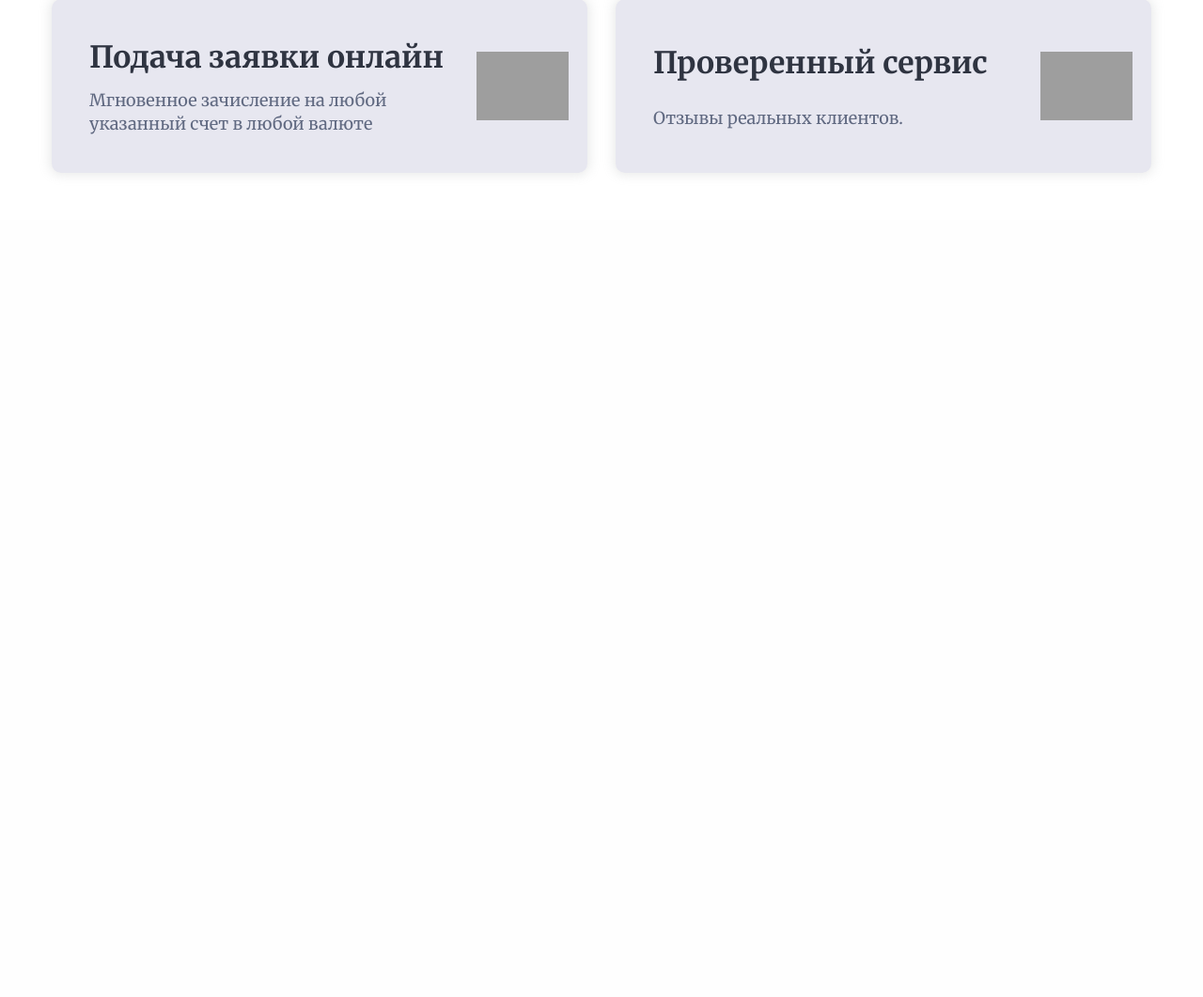
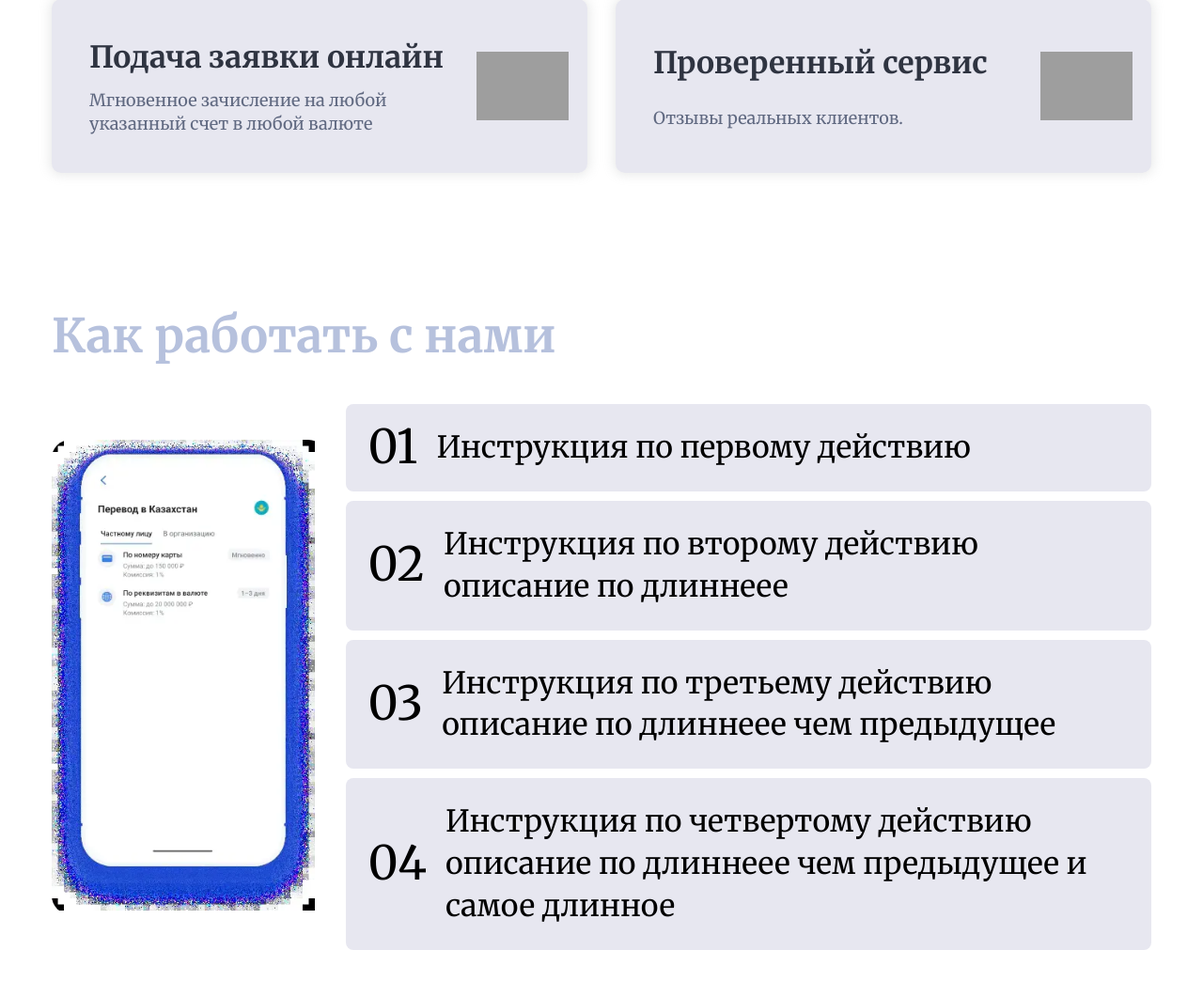
Before and after one commit to rvitalia/Perevody-Online, a PHP site: page /dist/index.html in a window 1280 px wide. Shown: the part 2195-3256 px from the top of the page at 94% size. Before the commit the page ends 2380 px from the top, so only its background shows below. Run offline with PHP 8.4, Linux system fonts and the light colour scheme; some libraries are stand-ins or nearby versions; grey boxes are pictures that could not be loaded.

Commit message:
4 секция

```diff
--- a/dist/index.html
+++ b/dist/index.html
@@ -297,12 +297,12 @@
                         <div class="benefits__inner__item">
                             <h3 class="benefits__inner__item__title h-reset">Подача заявки онлайн</h3>
                             <p class="benefits__inner__item__text h-reset">Мгновенное зачисление на любой указанный счет в любой валюте</p>
-                            <img src="./assets/images/benefits/boosted.png" alt="">
+                            <img src="./assets/images/benefits/boosted.png" alt="" width="98" height="98">
                         </div>
                         <div class="benefits__inner__item">
                             <h3 class="benefits__inner__item__title h-reset">Проверенный сервис</h3>
                             <p class="benefits__inner__item__text h-reset">Отзывы реальных клиентов. </p>
-                            <img src="./assets/images/benefits/reputation.png" alt="">
+                            <img src="./assets/images/benefits/reputation.png" alt="" width="98" height="98">
                         </div>
                     </div>
                 </div>
@@ -310,12 +310,49 @@
 
             <section class="help">
                 <div class="container">
-
+                    <h2 class="help__title">Как работать с нами</h2>
+                    <div class="help__inner">
+                        <div class="help__inner__item" style="min-width: 280px;">
+                            <div class="help__inner__item__image help__inner__item__selected" data-selectimage="0">
+                                <img class="" src="./assets/images/help/Online_I_Kazakhstan_1x.webp" width="280" height="500" alt="Online_I_Kazakhstan_1x">
+                            </div>
+                            <div class="help__inner__item__image" data-selectimage="1">
+                                <img class="" src="./assets/images/help/PP_I_TranfserStep1_1x.webp" width="280" height="500" alt="PP_I_TranfserStep1_1x">
+                            </div>
+                            <div class="help__inner__item__image" data-selectimage="2">
+                                <img class="" src="./assets/images/help/PP_I_TranfserStep2_1x.webp" width="280" height="500" alt="PP_I_TranfserStep2_1x">
+                            </div>
+                            <div class="help__inner__item__image" data-selectimage="3">
+                                <img class="" src="./assets/images/help/PP_I_TranfserStep3_1x.webp" width="280" height="500" alt="PP_I_TranfserStep3_1x">
+                            </div>
+                        </div>
+                        <div class="help__inner__item">
+                            <ul class="help__inner__item__list list-reset">
+                                <li data-selected="0" onmouseover="changeImage(event)"><span>01</span>Инструкция по первому действию</li>
+                                <li data-selected="1" onmouseover="changeImage(event)"><span>02</span>Инструкция по второму действию описание по длиннеее</li>
+                                <li data-selected="2" onmouseover="changeImage(event)"><span>03</span>Инструкция по третьему действию описание по длиннеее чем предыдущее</li>
+                                <li data-selected="3" onmouseover="changeImage(event)"><span>04</span>Инструкция по четвертому действию описание по длиннеее чем предыдущее и самое длинное</li>
+                            </ul>
+                        </div>
+                    </div>
                 </div>
             </section>
         </main>
 
     </div>
     <script src="assets/js/app.js" defer></script>
+    <script defer>
+        function changeImage(event){
+            let currentRow = event.target.dataset.selected;
+            let imageBox = document.querySelectorAll('.help__inner__item__image');
+            imageBox.forEach(element => {
+                if(element.classList.contains('help__inner__item__selected')){
+                    element.classList.remove('help__inner__item__selected');
+                }
+            });
+            let currentImage = document.querySelector(`[data-selectimage="${currentRow}"]`);
+            currentImage.classList.add('help__inner__item__selected');
+        }
+    </script>
 </body>
 </html>
--- /dev/null
+++ b/src/assets/scss/blocks/_help.scss
@@ -0,0 +1,55 @@
+.help {
+    padding: 50px 0;
+}
+
+.help__title {
+    font-size: 50px;
+    color: rgb(182, 193, 221);
+}
+
+.help__inner {
+    display: grid;
+    grid-template-columns: 25% auto;
+    column-gap: 20px;
+    align-items: center ;
+}
+
+.help__inner__item {}
+
+.help__inner__item__image {
+    display: none;
+    border-radius: 20px;
+    overflow: hidden;
+}
+
+.help__inner__item__selected {
+    display: block;
+}
+
+.help__inner__item__list {
+    display: flex;
+    flex-direction: column;
+    row-gap: 10px;
+
+    & li {
+        font-size: 32px;
+        line-height: 140%;
+        padding: 24px;
+        border-radius: 8px;
+        transition: all 0.25s ease 0s;
+        background: #e7e7f0;
+
+        display: flex;
+        align-items: center;
+
+        &:hover{
+            color: white;
+            background-color: black;
+        }
+
+        & span{
+            margin-right: 20px;
+            font-size: 50px;
+        }
+    }
+}
--- a/src/assets/scss/style.scss
+++ b/src/assets/scss/style.scss
@@ -96,5 +96,6 @@
  @import 'blocks/hero';
  @import 'blocks/geography';
  @import 'blocks/benefits';
+ @import 'blocks/help';
 // @import 'blocks/header';
 // @import 'blocks/footer';
```
Also changed, not shown: src/assets/js/app.js (+17 -0 lines), src/index.html (+27 -3 lines), src/layouts/default.html (+13 -0 lines), dist/assets/css/style.css, dist/assets/images/help/Online_I_Kazakhstan_1x.webp (added), dist/assets/images/help/PP_I_TranfserStep1_1x.webp (added), dist/assets/images/help/PP_I_TranfserStep2_1x.webp (added), dist/assets/images/help/PP_I_TranfserStep3_1x.webp (added), src/assets/images/help/Online_I_Kazakhstan_1x.webp (added), src/assets/images/help/PP_I_TranfserStep1_1x.webp (added), src/assets/images/help/PP_I_TranfserStep2_1x.webp (added), src/assets/images/help/PP_I_TranfserStep3_1x.webp (added).
